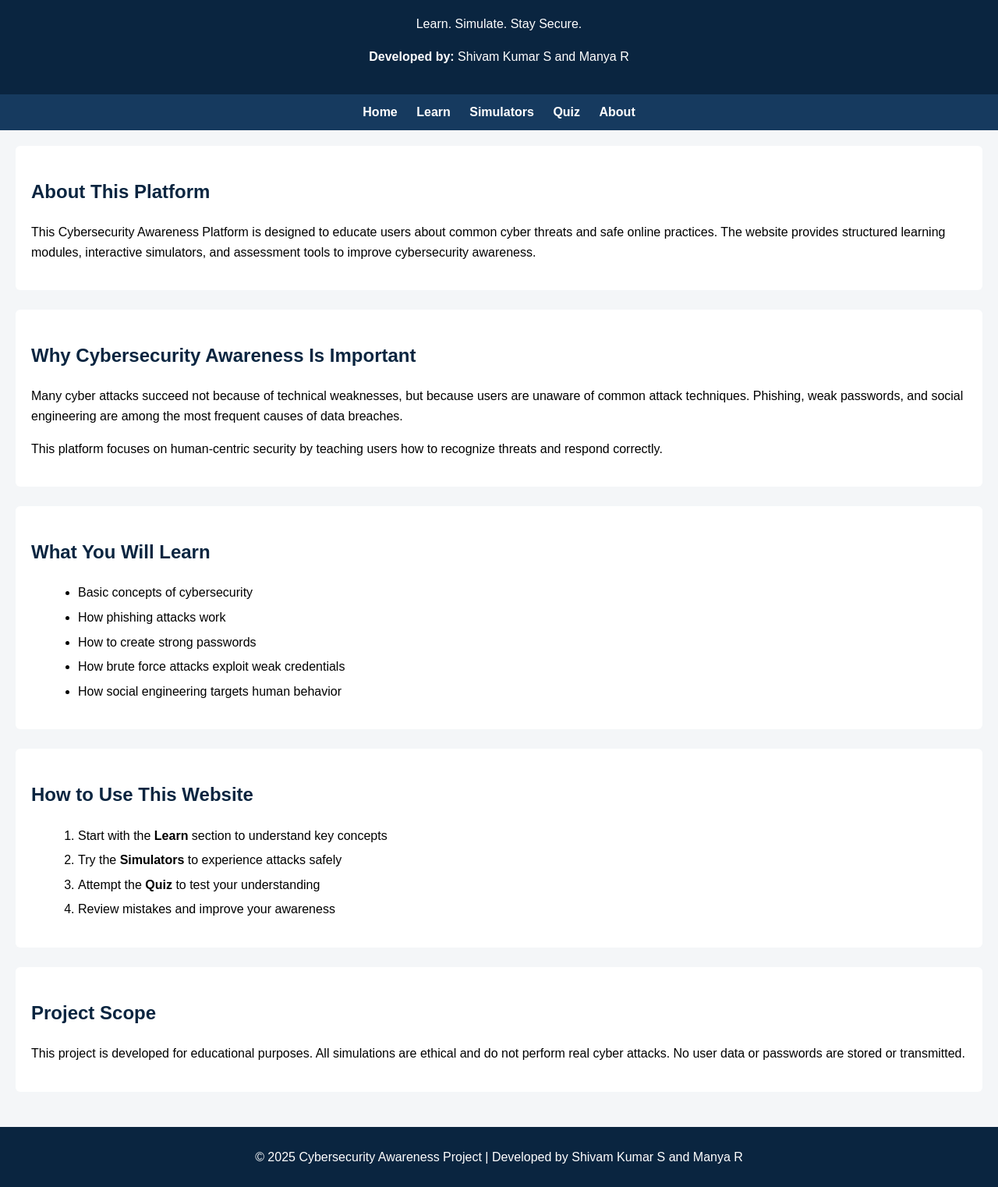
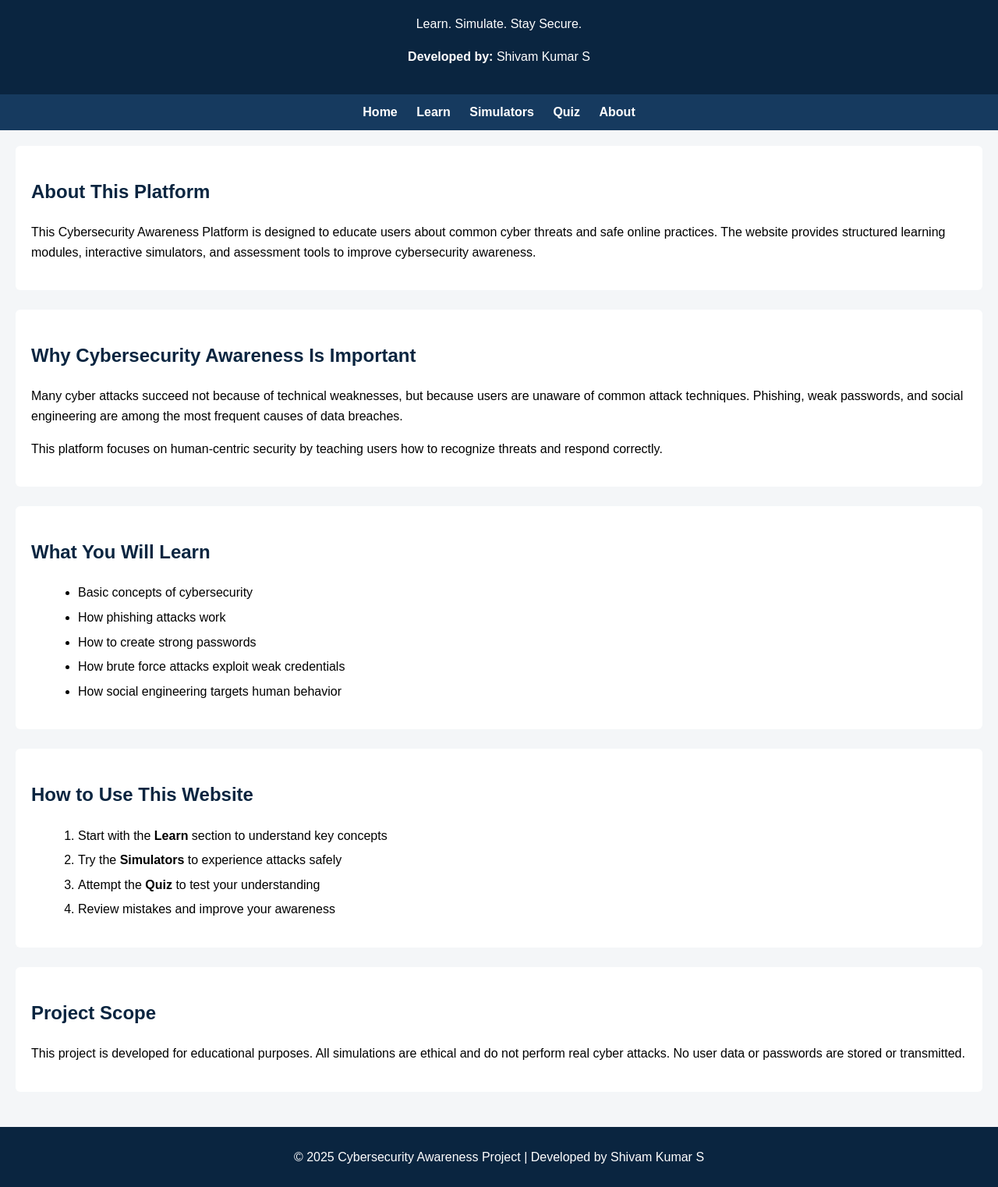
Before and after one commit to Skully232/cyber-awareness-website, a plain HTML site: page index.html in a window 1280 px wide. Shown: the part 96-1618 px from the top of the page at 78% size. Drawn offline with Linux system fonts and the light colour scheme.

```diff
--- a/index.html
+++ b/index.html
@@ -11,7 +11,7 @@
     <header>
     <h1>Cybersecurity Awareness Platform</h1>
     <p>Learn. Simulate. Stay Secure.</p>
-    <p><strong>Developed by:</strong> Shivam Kumar S and Manya R</p>
+    <p><strong>Developed by:</strong> Shivam Kumar S</p>
     </header>
 
 
@@ -83,7 +83,7 @@
 
 
     <footer>
-        <p>© 2025 Cybersecurity Awareness Project | Developed by Shivam Kumar S and Manya R</p>
+        <p>© 2025 Cybersecurity Awareness Project | Developed by Shivam Kumar S</p>
     </footer>
 
     <script src="assets/js/main.js"></script>
```
